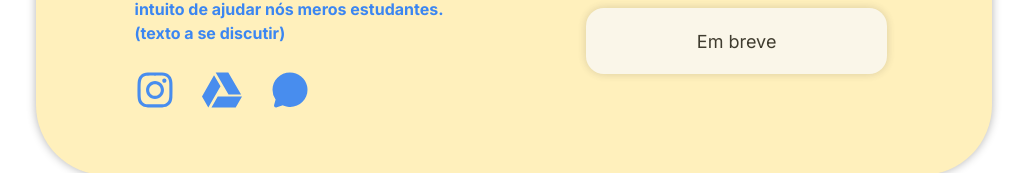
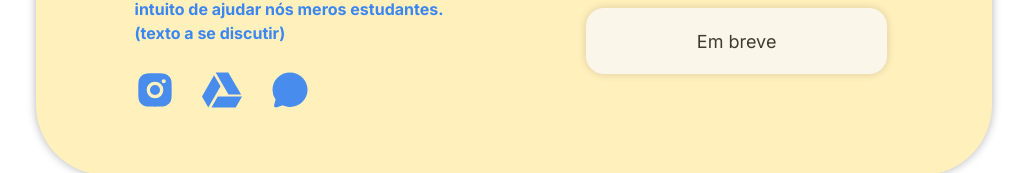
Before and after one commit to nicolashdx/HubLN, a React (Vite) app: page / in a window 1280 px wide. Shown: the part 470-643 px from the top of the page, without its empty margins (126-1153 px from the left). Built offline with nearby package versions, Linux system fonts and the light colour scheme.

Commit message:
home links

```diff
--- a/src/Home.jsx
+++ b/src/Home.jsx
@@ -1,6 +1,8 @@
 import React from 'react';
 import { Link } from 'react-router-dom';
-import { FaInstagram, FaGoogleDrive } from "react-icons/fa";
+import { FaGoogleDrive } from "react-icons/fa";
+import { RiInstagramFill } from "react-icons/ri";
+
 import { IoChatbubble } from "react-icons/io5";
 
 import './Home.css'
@@ -15,7 +17,7 @@ function Home() {
             <p className= 'textintro'>Esse projeto foi realizado pelo G3E com o intuito de ajudar nós meros estudantes.(texto a se discutir)</p>
             <div className='linksDiv'>
               <a href="https://www.instagram.com/zeus.g3e/" target="_blank">
-                <FaInstagram className='links'/>
+                <RiInstagramFill className='links'/>
               </a>
               <a href="https://drive.google.com/drive/folders/0Bza5WseGdGvvOW82ckN2TEtGeFk?resourcekey=0-5L4NShYSxGIQ2zYH6WtPFA&usp=sharing" target="_blank">
                 <FaGoogleDrive className='links'/>
```
